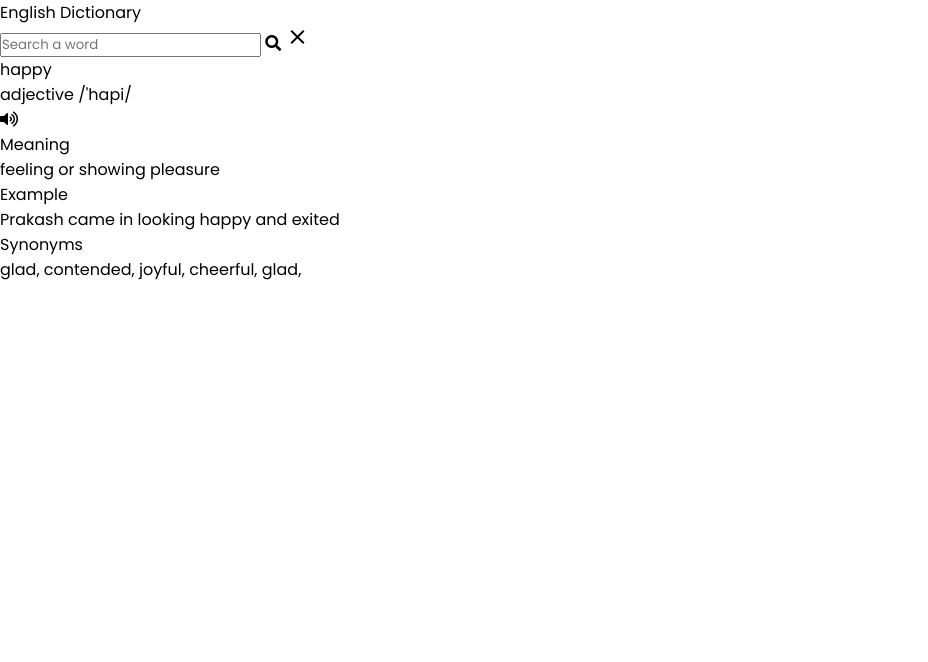
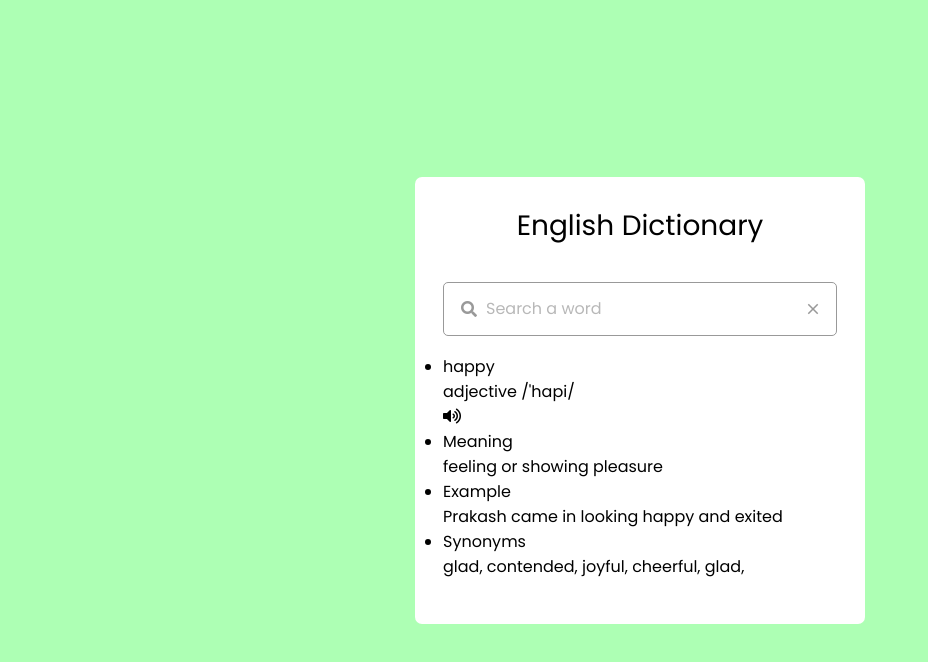
Before and after one commit to Anahidhemmat/Dictionary-App, a plain HTML site: page index.html in a window 1280 px wide. Shown: the whole page, without its empty margins (0-928 px from the left). Drawn offline with Linux system fonts and the light colour scheme.

Commit message:
search input

```diff
--- a/style.css
+++ b/style.css
@@ -7,3 +7,64 @@
   box-sizing: border-box;
   font-family: "Poppins", sans-serif;
 }
+body {
+  display: flex;
+  align-items: center;
+  justify-content: center;
+  min-height: 100vh;
+  background: #adffb4;
+}
+.wrapper {
+  background: #fff;
+  width: 450px;
+  border-radius: 7px;
+  padding: 28px 28px 45px;
+}
+.wrapper header {
+  font-size: 28px;
+  font-weight: 400;
+  text-align: center;
+}
+.wrapper .search {
+  position: relative;
+  margin: 35px 0 18px;
+}
+.search input {
+  height: 54px;
+  width: 100%;
+  border-radius: 5px;
+  outline: none;
+  border: 1px solid #999;
+  padding: 0 42px;
+  font-size: 16px;
+}
+.search input::placeholder {
+  color: #b8b8b8;
+}
+.search input:focus {
+  padding: 0 41px;
+  border: 2px solid #adffb4;
+}
+.search :where(i, span) {
+  position: absolute;
+  top: 50%;
+  transform: translateY(-50%);
+  color: #999;
+}
+.search i {
+  left: 18px;
+  font-size: 16px;
+  pointer-events: none;
+}
+.search input:focus ~ i {
+  color: #9af8a2;
+}
+.search span {
+  right: 15px;
+  cursor: pointer;
+  font-size: 18px;
+  display: none;
+}
+.search input:valid ~ span {
+  display: block;
+}
```
